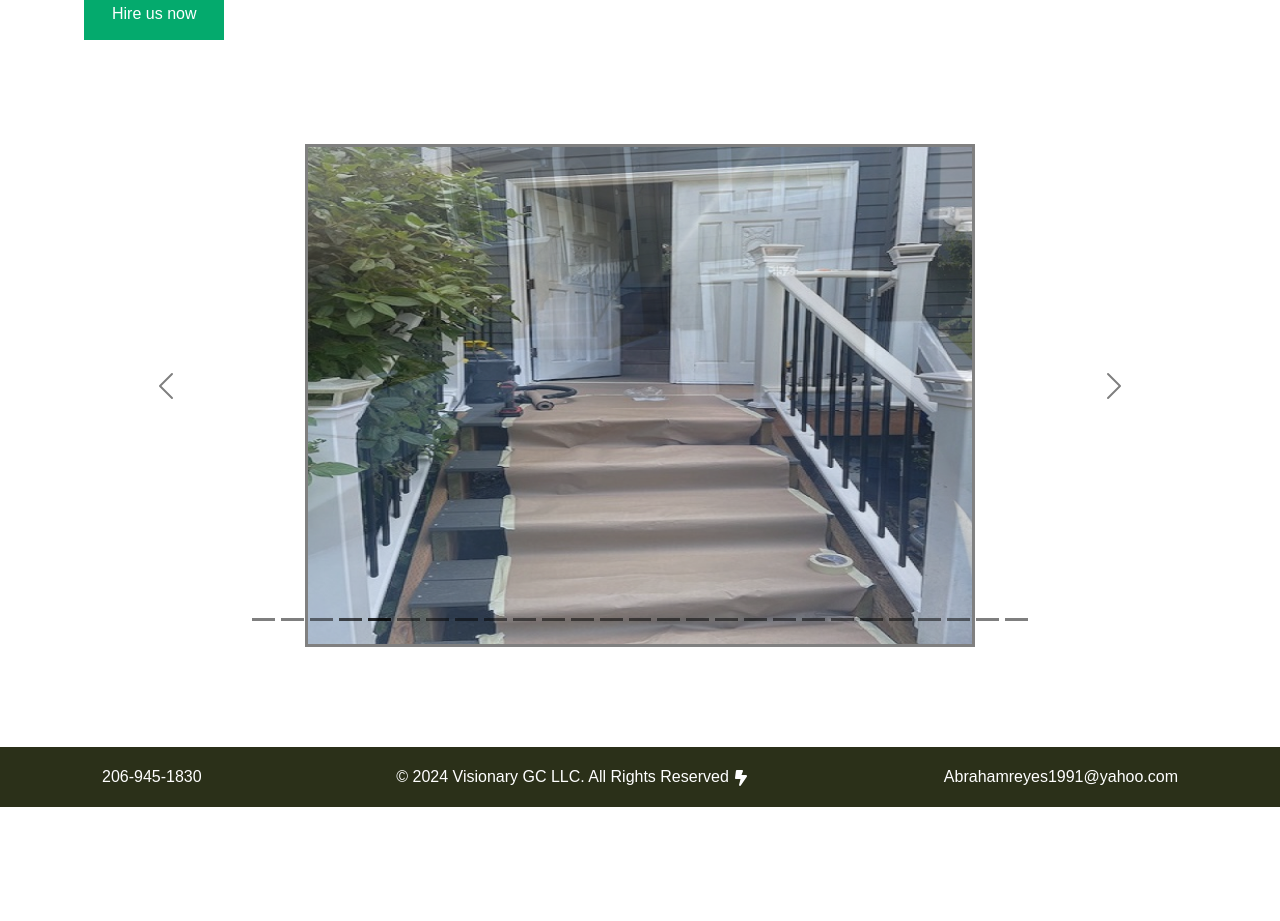
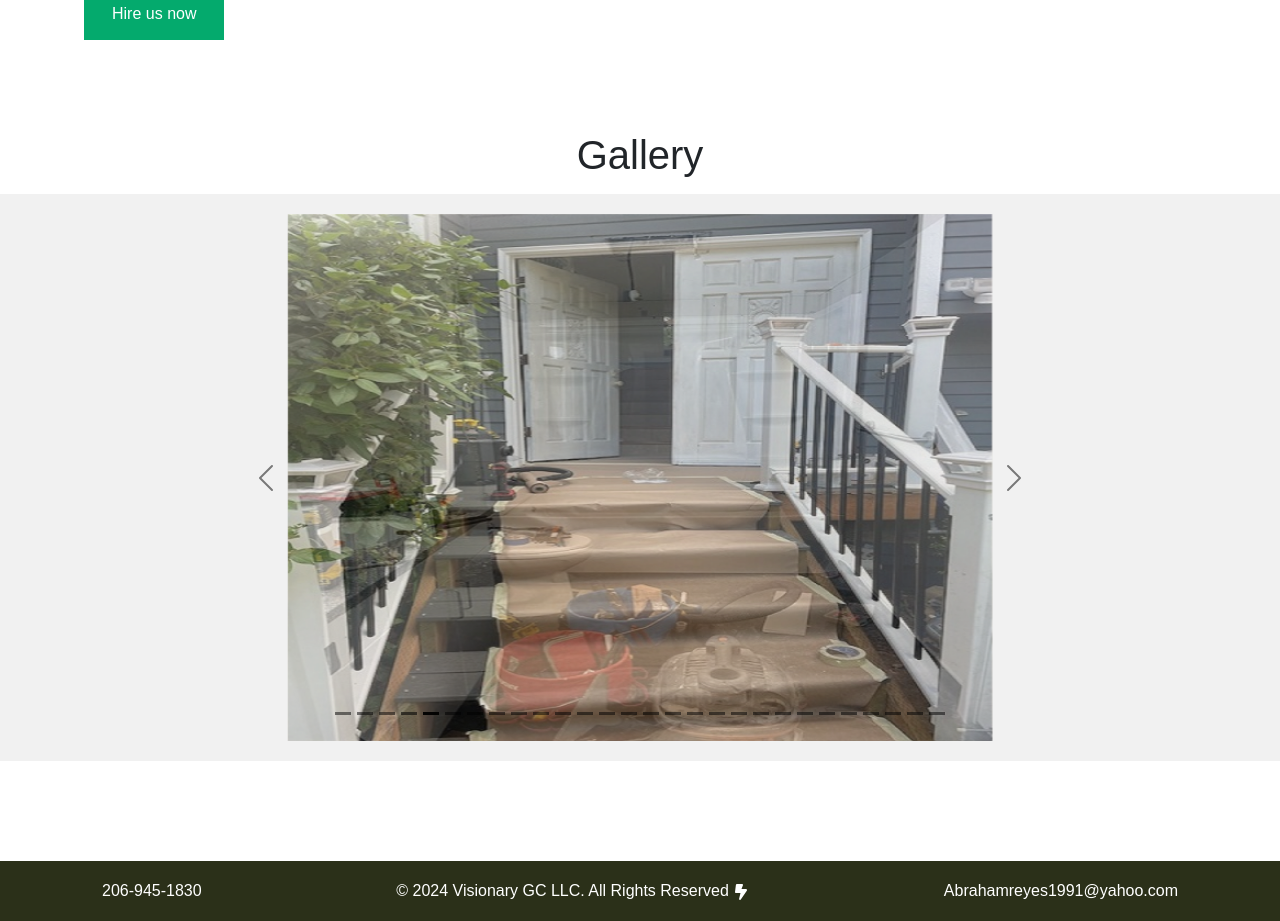
Before and after one commit to Gooberin95/electricslide, a React (Create React App) app: page / in a window 1280 px wide. Shown: the part 1980-2901 px from the top of the page. Before the commit the page ends 2787 px from the top, so only its background shows below. Built offline with nearby package versions, Linux system fonts and the light colour scheme.

Commit message:
fixing gallery

```diff
--- a/src/App.js
+++ b/src/App.js
@@ -17,6 +17,7 @@ function App() {
 	  <Topnav/>
 	  <Jumbo/>
 	  <Section />
+	  <GalleryHeader/>
 	  <Gallery/>
 	  <Footer/>
 
--- a/src/Gallery.js
+++ b/src/Gallery.js
@@ -1,6 +1,7 @@
 import Carousel from 'react-bootstrap/Carousel';
 import Container from 'react-bootstrap/Container';
 import React from 'react';
+import deckfix from './deckfix.jpeg';
 import abrahamOne from './abrahamOne.jpg';
 import abrahamThree from './abrahamThree.jpg';
 import abrahamFive from './abrahamFive.jpg';
@@ -33,6 +34,7 @@ import fourtyseven from './thumbnail_image47.jpg';
 
 
 const imageList = [
+	  deckfix,
 	  abrahamOne,
 	  abrahamThree,
 	  abrahamFive,
@@ -63,11 +65,9 @@ const imageList = [
 ];
 	function Gallery() {
 		  const myStyle = {
-			      height: '100%',
-			      width: '60%',
-			      marginTop: "20px",
-
-			      border: "solid grey"
+			      height: '80%',
+			      width: '80%',
+			      border: "white"
 
 			    };
 
@@ -77,8 +77,8 @@ const imageList = [
 	return (
 				    <>
 
-		<Container className="d-flex justify-content-center align-items-center">
-				      <Carousel fade data-bs-theme="dark"  id="section4" style={{width: "100%", height: "100%"}}>
+		<Container fluid className="d-flex justify-content-center align-items-center" style={{ paddingTop: "20px", paddingBottom: "20px", backgroundColor: "#f1f1f1"}}>
+				      <Carousel fade data-bs-theme="dark"  id="section4" style={{width: "70%", height: "70%"}}>
 					{imageList.map((imageUrl, index) => (
 							  <Carousel.Item key={index} interval={1000}>
 							    <img className="mx-auto d-block" style={myStyle} src={imageUrl} alt={`Slide ${index + 1}`} />
--- a/src/GalleryHeader.js
+++ b/src/GalleryHeader.js
@@ -4,9 +4,9 @@ import Col from 'react-bootstrap/Col';
 
 function GalleryHeader() {
 	  return (
-		      <Container fluid className="d-flex align-items-center justify-content-center" style={{backgroundColor: "orange",border: "solid "  , borderRadius: "7px", height: '70px' }}>
+		      <Container fluid className="d-flex align-items-center justify-content-center"  style={{borderRadius: "7px", height: '70px' }}>
 		        <Row>
-		          <Col className="text-center"><h1 style={{textShadow: "-1px 0 black, 0 1px black, 1px 0 black, 0 -1px black"}}>Gallery</h1></Col>
+		          <Col className="text-center"><h1>Gallery</h1></Col>
 		        </Row>
 		      </Container>
 		    );
```
